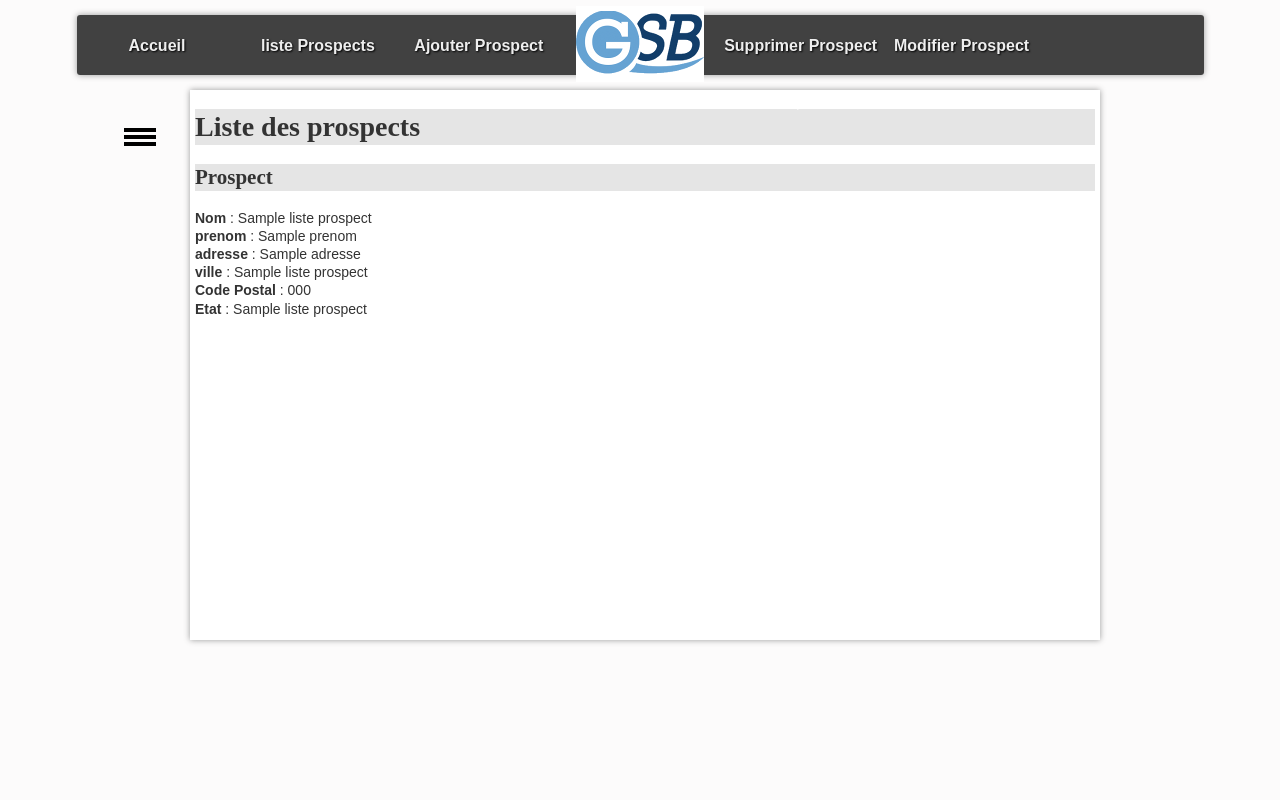
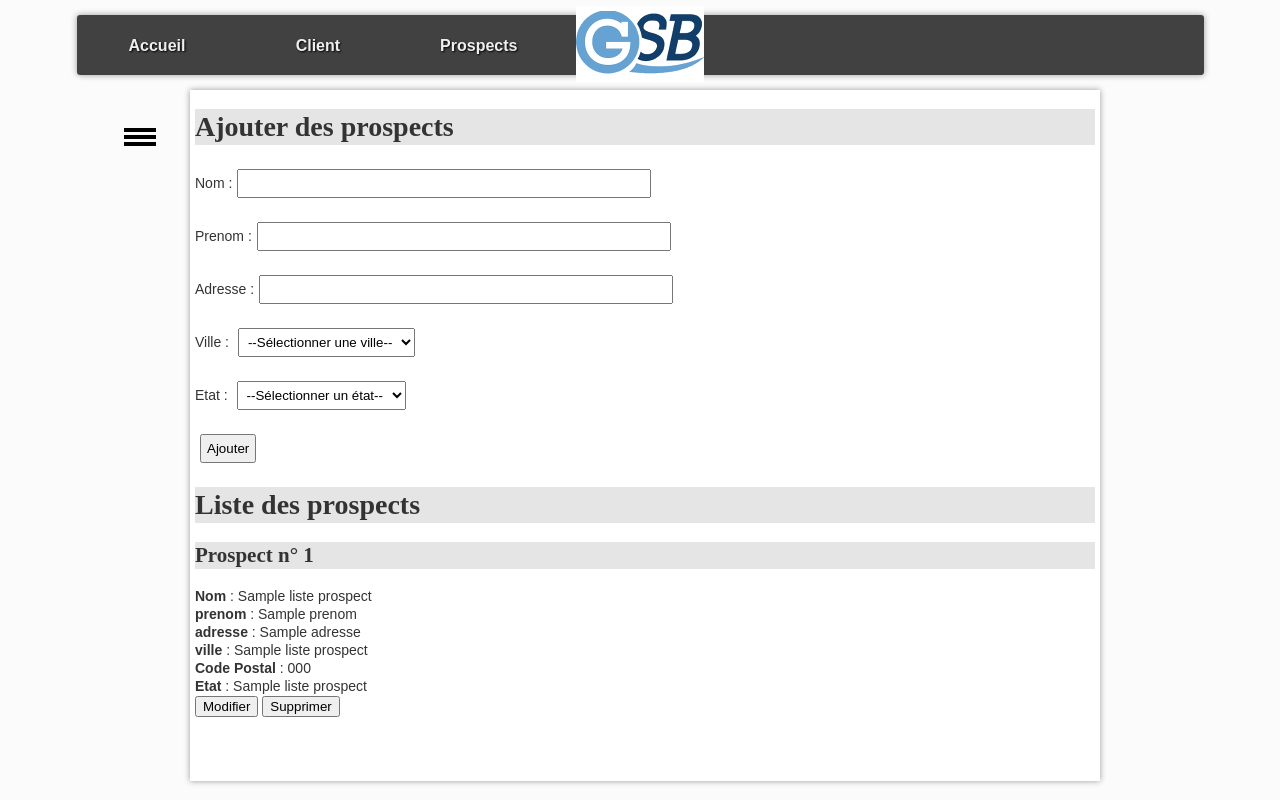
Before and after one commit to pierrebraem/Mission1, a PHP site: template vue/vueListeProspect.php in a window 1280 px wide. Run offline with PHP 8.4, Linux system fonts and the light colour scheme; the template is opened without the code that fills it: most values are stand-ins (such as "Sample title", 1, 10 or a date in 2020).

Commit message:
Réorganisation du code partie 1

```diff
--- a/controleur/listeClient.php
+++ b/controleur/Client.php
@@ -4,13 +4,15 @@ header( 'content-type: text/html; charset=utf-8' );
 if ( $_SERVER["SCRIPT_FILENAME"] == __FILE__ ){
     $racine="..";
 }
-include_once "$racine/modele/bd.listeClient.inc.php";
+include_once "$racine/modele/bd.Client.inc.php";
+include_once "$racine/modele/bd.ville.inc.php";
 
 // recuperation des donnees GET, POST, et SESSION
 ;
 
 // appel des fonctions permettant de recuperer les donnees utiles a l'affichage
 $listeClient = getClients();
+$listeVilles = getVilles();
 
 // traitement si necessaire des donnees recuperees
 ;
@@ -18,5 +20,5 @@ $listeClient = getClients();
 // appel du script de vue qui permet de gerer l'affichage des donnees
 $titre = "Liste des prospects répertoriés";
 include "$racine/vue/entete.html.php";
-include "$racine/vue/vueListeClient.php";
+include "$racine/vue/vueClient.php";
 include "$racine/vue/pied.html.php";
--- a/controleur/ajoutProspect.php
+++ b/controleur/ajoutProspect.php
@@ -34,7 +34,8 @@ $listeEtats = getEtats();
 // appel du script de vue qui permet de gerer l'affichage des donnees
 $titre = "Gestion des praticiens répertoriés";
 include "$racine/vue/entete.html.php";
-include "$racine/vue/vueAjout.php";
+//include "$racine/vue/vueAjout.php";
+include "$racine/vue/vueListeProspect.php";
 include "$racine/vue/pied.html.php";
 
 
--- a/controleur/controleurPrincipal.php
+++ b/controleur/controleurPrincipal.php
@@ -9,7 +9,7 @@ function controleurPrincipal($action) {
     $lesActions["ajout"] = "ajoutProspect.php";
     $lesActions["modifie"] = "modifieProspect.php";
     $lesActions["supprime"] = "supprimeProspect.php";
-    $lesActions["listeclient"] = "listeClient.php";
+    $lesActions["client"] = "Client.php";
 
     if (array_key_exists($action, $lesActions)) {
         return $lesActions[$action];
--- a/controleur/listeProspects.php
+++ b/controleur/listeProspects.php
@@ -5,12 +5,16 @@ if ( $_SERVER["SCRIPT_FILENAME"] == __FILE__ ){
     $racine="..";
 }
 include_once "$racine/modele/bd.listeProspects.inc.php";
+include_once "$racine/modele/bd.ville.inc.php";
+include_once "$racine/modele/bd.etat.inc.php";
 
 // recuperation des donnees GET, POST, et SESSION
 ;
 
 // appel des fonctions permettant de recuperer les donnees utiles a l'affichage
 $listeProspects = getProspects();
+$listeVilles = getVilles();
+$listeEtats = getEtats();
 
 // traitement si necessaire des donnees recuperees
 ;
--- a/index.php
+++ b/index.php
@@ -1,6 +1,7 @@
 <?php
 include "getRacine.php";
 include "$racine/controleur/controleurPrincipal.php";
+require "$racine/vendor/autoload.php";
 //include_once "$racine/modele/authentification.inc.php"; // pour pouvoir utiliser isLoggedOn()
 
 if (isset($_GET["action"])) {
--- a/vue/entete.html.php
+++ b/vue/entete.html.php
@@ -16,12 +16,13 @@
 
         <ul id="menuGeneral">
             <li><a href="./?action=default">Accueil</a></li>
-            <li><a href="./?action=liste">liste Prospects</a></li>
-            <li><a href="./?action=ajout">Ajouter Prospect</a></li>
-
+            <!--<li><a href="./?action=liste">liste Prospects</a></li>
+            <li><a href="./?action=ajout">Ajouter Prospect</a></li> -->
+            <li><a href="./?action=client">Client</a></li>
+            <li><a href="./?action=liste">Prospects</a></li>
             <li id="logo"><a href="./?action=default"><img src="images/logoBarre.png" alt="logo" /></a></li>
-            <li><a href="./?action=supprime">Supprimer Prospect</a>></li>
-            <li><a href="./?action=modifie">Modifier Prospect</a></li>
+            <!-- <li><a href="./?action=supprime">Supprimer Prospect</a>></li>
+            <li><a href="./?action=modifie">Modifier Prospect</a></li> -->
             <li></li>
         </ul>
     </nav>
--- a/vue/vueListeProspect.php
+++ b/vue/vueListeProspect.php
@@ -1,12 +1,40 @@
+<h1>Ajouter des prospects</h1>
+<form action="" method="post">
+    <p>Nom :<input type="text"name="nom"></input></p>
+    <p>Prenom :<input type="text" name="prenom"></input></p>
+    <p>Adresse :<input type="text" name="adresse"></input></p>
+    <p>
+    Ville :
+    <select name="ville">
+        <option value="">--Sélectionner une ville--</option>
+        <?php foreach($listeVilles as $uneville) { ?>
+            <option value=<?php echo $uneville['id']; ?>><?php echo $uneville['nom']; ?>, <?php echo $uneville['code_postal']; ?></option>
+        <?php } ?>
+    </select>
+    </p>
+    <p>
+    Etat :
+    <select name="etat">
+        <option value="">--Sélectionner un état--</option>
+        <?php foreach($listeEtats as $unetat){ ?>
+            <option value=<?php echo $unetat['id']; ?>><?php echo $unetat['nom']; ?></option>
+        <?php } ?>
+    </select>
+    </p>
+    <input type="submit" name="Valider" value="Ajouter"></input>
+</form>
+
 <h1>Liste des prospects</h1>
 
 <?php
+$i = 0;
 foreach ($listeProspects as $unprospect)
 {
+    $i++;
 ?>
     <div class="prospect">
         <h2 id="adresse">
-            Prospect
+            Prospect n° <?php echo $i ?>
         </h2>
     <p>
         <strong>Nom</strong> : <?php echo $unprospect['praticienNom']; ?><br />
@@ -15,7 +43,9 @@ foreach ($listeProspects as $unprospect)
         <strong>ville</strong> : <?php echo $unprospect['villeNom']; ?><br />
         <strong>Code Postal</strong> : <?php echo $unprospect['code_postal']; ?><br />
         <strong>Etat</strong> : <?php echo $unprospect['nomEtat']; ?><br />
-        </p>
+        <button type="button">Modifier</button>
+        <button type="button">Supprimer</button>
+    </p>
     </div>
 
 
```
Also changed, not shown: vue/vueClient.php (added, +47 -0 lines), vue/vueListeClient.php (deleted, +0 -23 lines), modele/bd.Client.inc.php (renamed from modele/bd.listeClient.inc.php).
